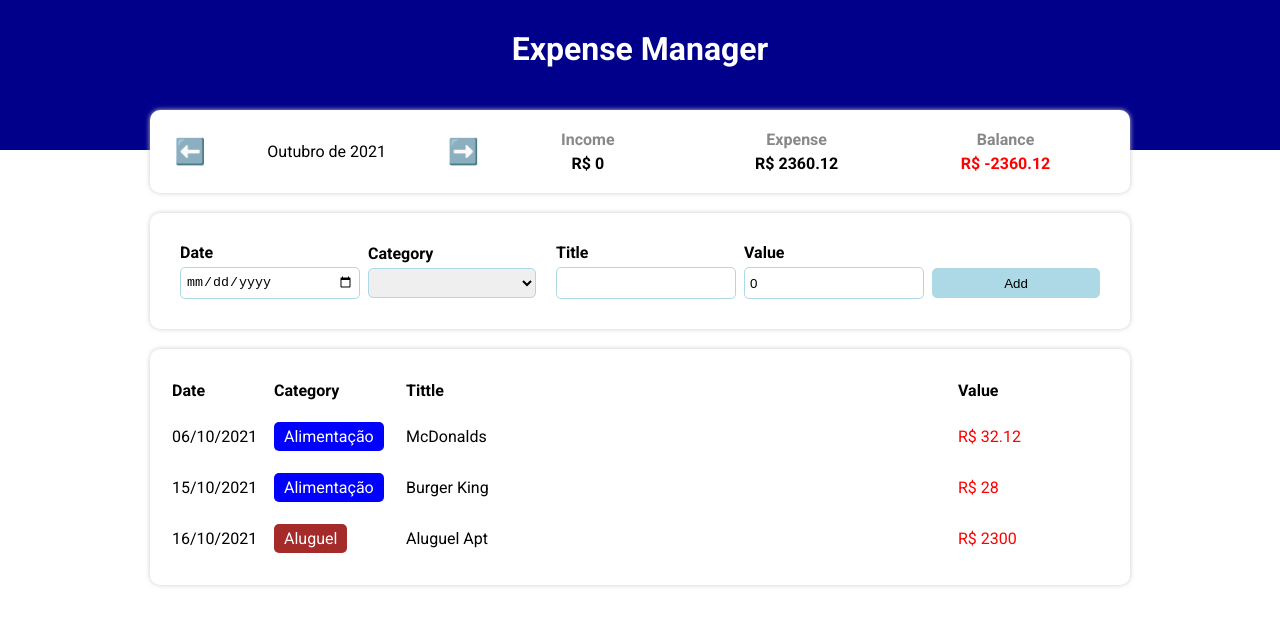
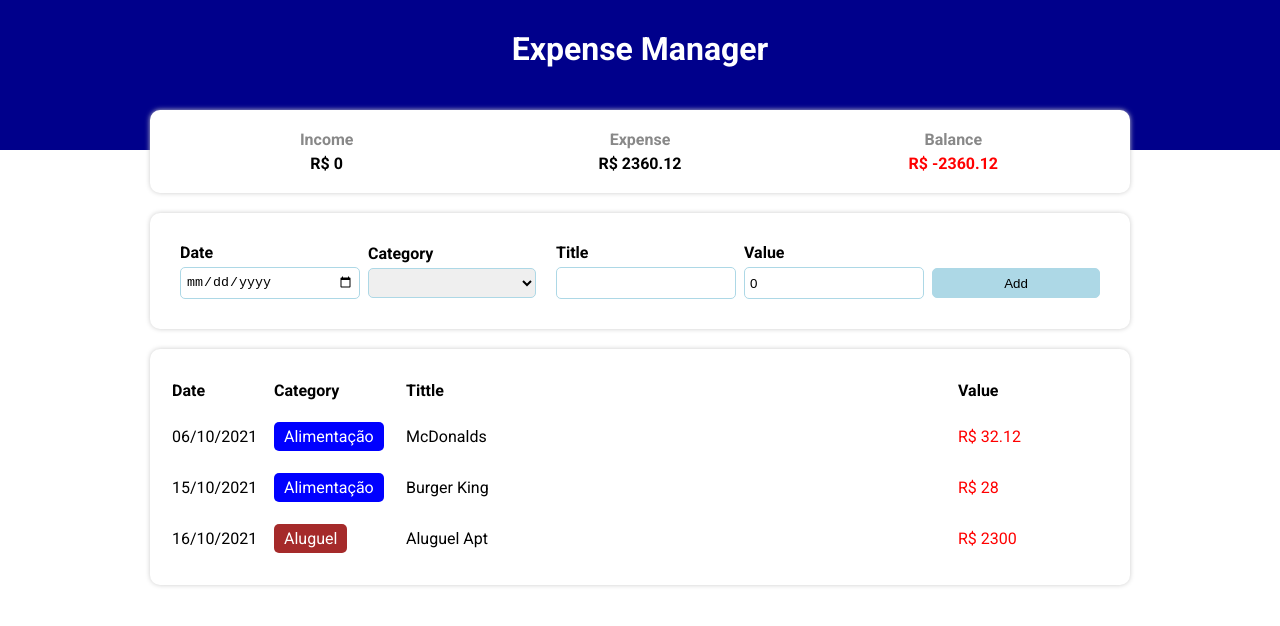
Before and after one commit to LeoRangel/expense-manager, a React (Create React App) app: page / in a window 1280 px wide. Shown: the top 626 px of the page. Built offline with nearby package versions, Linux system fonts and the light colour scheme.

Commit message:
Create MonthSelector component and update InfoArea

```diff
--- a/src/components/InfoArea/index.tsx
+++ b/src/components/InfoArea/index.tsx
@@ -1,37 +1,15 @@
 import * as C from './styles';
-import { formatCurrentMonth } from '../../helpers/dateFilter';
 import { ResumeItem } from '../ResumeItem';
 
 type Props = {
-    currentMonth: string;
-    onMonthChange: (newMonth: string) => void;
     income: number;
     expense: number;
 }
 
-export const InfoArea = ({ currentMonth, onMonthChange, income, expense }: Props) => {
-
-    const handlePrevMonth = () => {
-        let [year, month] = currentMonth.split('-');
-        let currentDate = new Date(parseInt(year), parseInt(month) - 1, 1);
-        currentDate.setMonth(currentDate.getMonth() - 1);
-        onMonthChange(`${currentDate.getFullYear()}-${currentDate.getMonth() + 1}`);
-    }
-
-    const handleNextMonth = () => {
-        let [year, month] = currentMonth.split('-');
-        let currentDate = new Date(parseInt(year), parseInt(month) - 1, 1);
-        currentDate.setMonth(currentDate.getMonth() + 1);
-        onMonthChange(`${currentDate.getFullYear()}-${currentDate.getMonth() + 1}`);
-    }
+export const InfoArea = ({ income, expense }: Props) => {
 
     return (
         <C.Container>
-            <C.MonthArea>
-                <C.MonthArrow onClick={handlePrevMonth}>⬅️</C.MonthArrow>
-                <C.MonthTitle>{formatCurrentMonth(currentMonth)}</C.MonthTitle>
-                <C.MonthArrow onClick={handleNextMonth}>➡️</C.MonthArrow>
-            </C.MonthArea>
             <C.ResumeArea>
                 <ResumeItem title="Income" value={income} />
                 <ResumeItem title="Expense" value={expense} />
--- a/src/components/InfoArea/styles.ts
+++ b/src/components/InfoArea/styles.ts
@@ -10,24 +10,6 @@ export const Container = styled.div`
     align-items: center;
 `;
 
-export const MonthArea = styled.div`
-    flex: 1;
-    display: flex;
-    align-items: center;
-`;
-
-export const MonthArrow = styled.div`
-    width: 40px;
-    text-align: center;
-    font-size: 25px;
-    cursor: pointer;
-`;
-
-export const MonthTitle = styled.div`
-    flex: 1;
-    text-align: center;
-`;
-
 export const ResumeArea = styled.div`
     flex: 2;
     display: flex;
```
Also changed, not shown: src/components/MonthSelector/index.tsx (added, +49 -0 lines), src/components/MonthSelector/style.ts (added, +23 -0 lines), src/assets/images/arrow_back.svg (added), src/assets/images/arrow_forward.svg (added).
